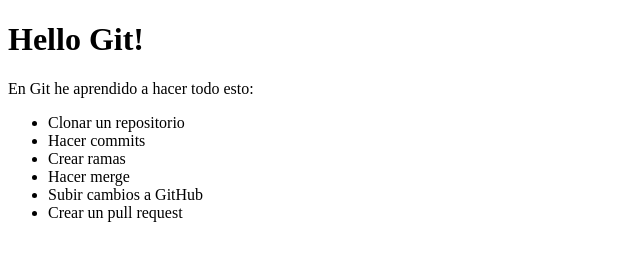
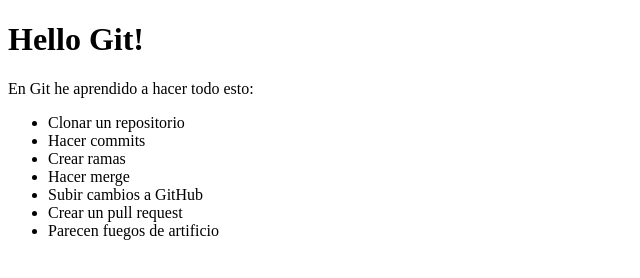
Before and after one commit to Dmoya112/prueba_pr_dmg, a plain HTML site: page index.html in a window 1280 px wide. Shown: the whole page, without its empty margins (0-640 px from the left). Drawn offline with Linux system fonts and the light colour scheme.

Commit message:
Index.html modificado

```diff
--- a/index.html
+++ b/index.html
@@ -14,6 +14,7 @@
         <li>Hacer merge</li>
         <li>Subir cambios a GitHub</li>
 	<li>Crear un pull request</li>
+	<li>Parecen fuegos de artificio</li>
     </ul>
 </body>
 </html>
```
